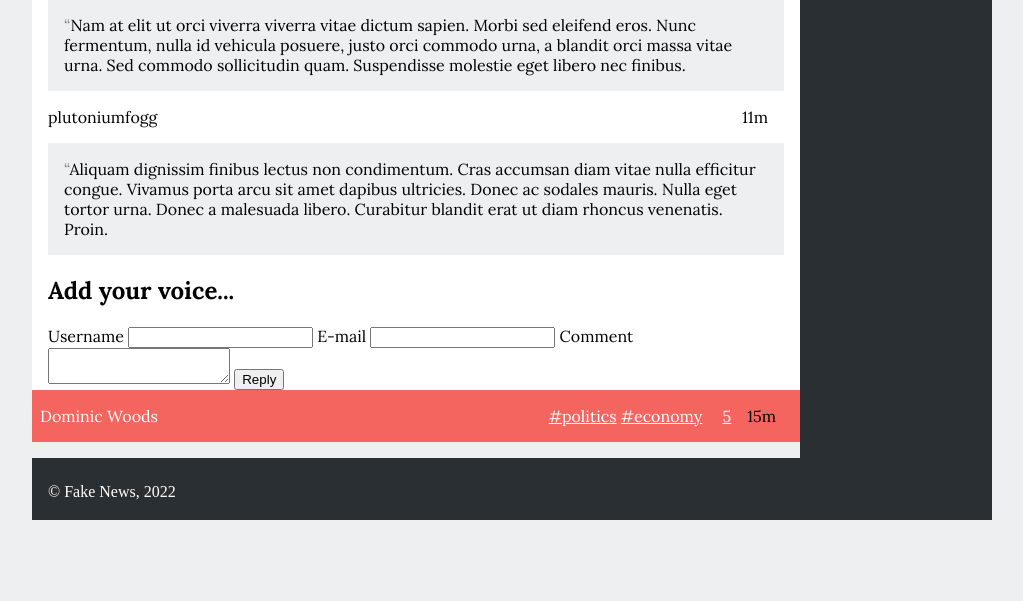
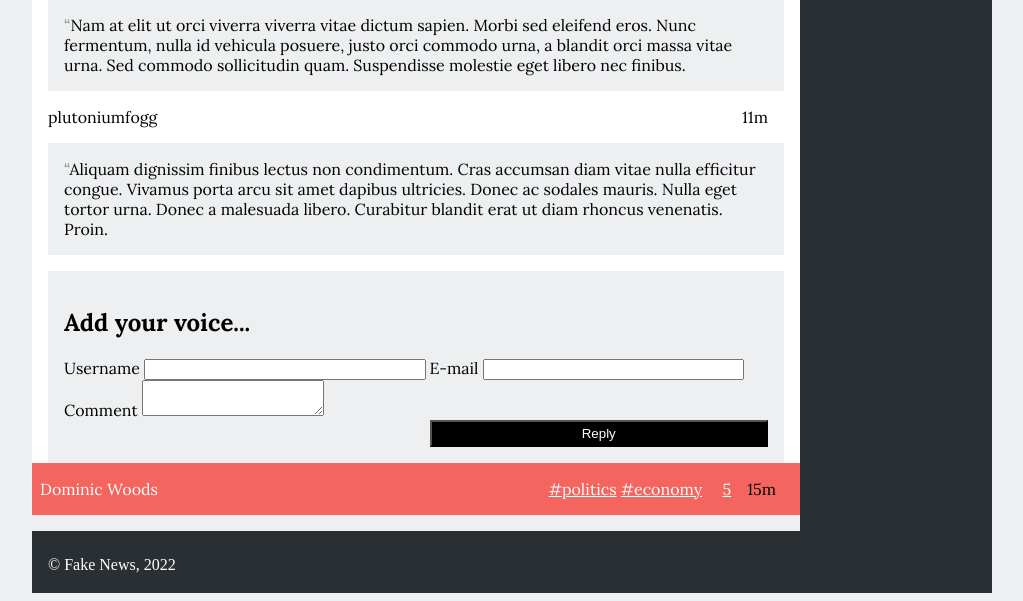
Before and after one commit to oKrolik/LTW, a PHP site: page /item.html in a window 1280 px wide. Shown: the part 1715-2316 px from the top of the page, without its empty margins (128-1151 px from the left). Before the commit the page ends 2235 px from the top, so only its background shows below. Run offline with PHP 8.4, Linux system fonts and the light colour scheme.

Commit message:
Update comments.css

```diff
--- a/TP03/news/comments.css
+++ b/TP03/news/comments.css
@@ -37,3 +37,45 @@
     margin-left: 0;
     margin-right: 0;
 }
+
+form {
+    display: grid;
+    background-color: #EDEFF0;
+    padding: 1em;
+    grid-template-rows: auto auto auto auto;
+    grid-template-columns: auto;
+}
+
+form h2 {
+    grid-row: 1;
+    grid-column: 1 / -1;
+}
+
+form input {
+    width: 75%;
+}
+
+
+
+form label:nth-of-type(1) {
+    grid-row: 2;
+    grid-column: 1;
+}
+
+form label:nth-of-type(2) {
+    grid-row: 2;
+    grid-column: 2;
+}
+
+form label:nth-of-type(3) {
+    grid-row: 3;
+    grid-column: 1 / -1;
+}
+
+form button {
+    grid-row: 4;
+    grid-column: 2;
+    background-color: black;
+    color: #FFF;
+    padding: 0.3em 1em 0.3em 1em;
+}
```
